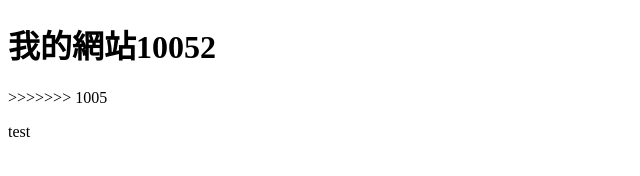
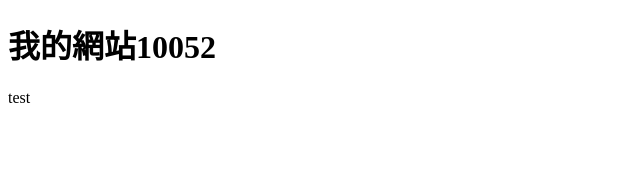
Before and after one commit to rudu1314/test, a plain HTML site: page index.html in a window 1280 px wide. Shown: the whole page, without its empty margins (0-640 px from the left). Drawn offline with Linux system fonts and the light colour scheme.

Commit message:
no message

```diff
--- a/index.html
+++ b/index.html
@@ -6,7 +6,7 @@
 <body>
 
 <h1>我的網站10052</h1>
->>>>>>> 1005
+
 <p>test</p>
 </body>
 </html>
```
